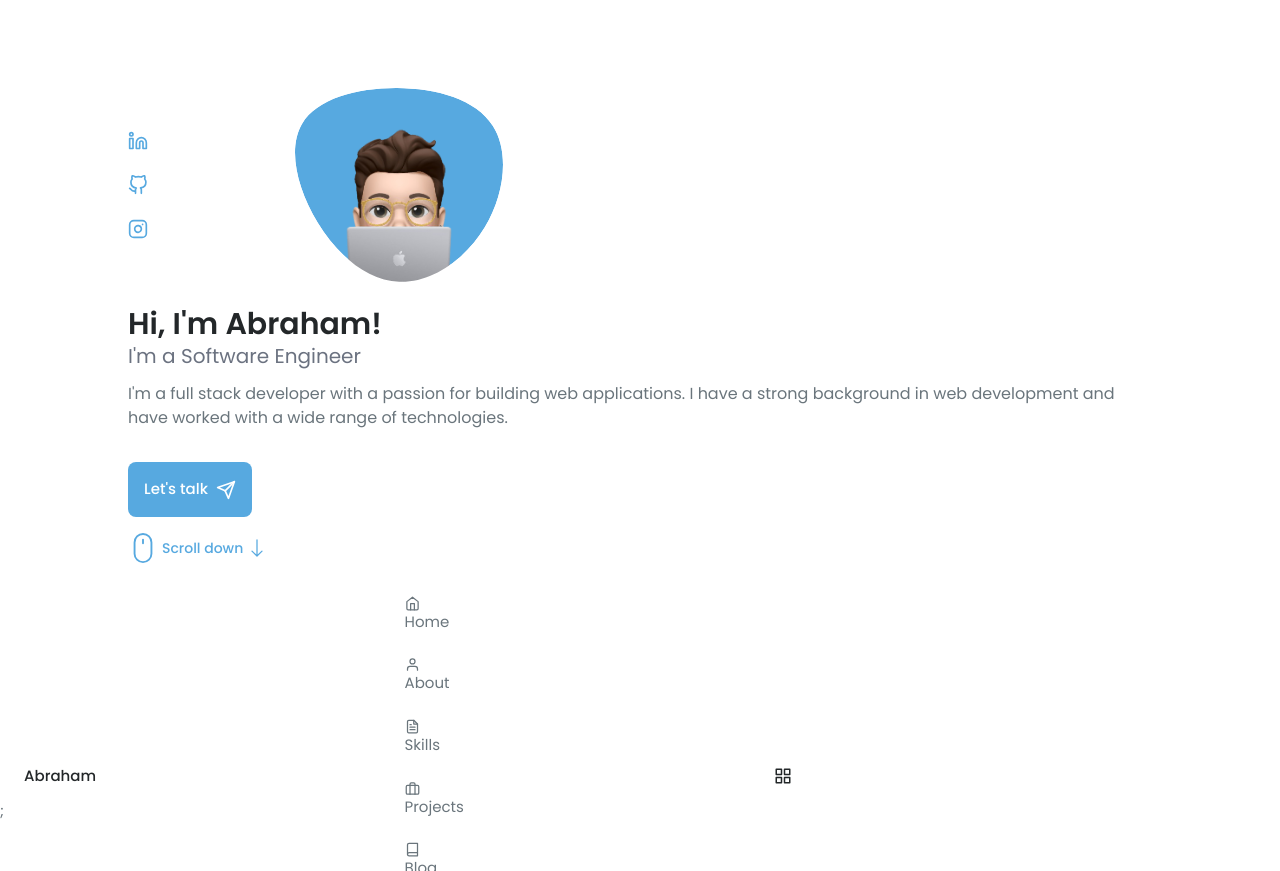
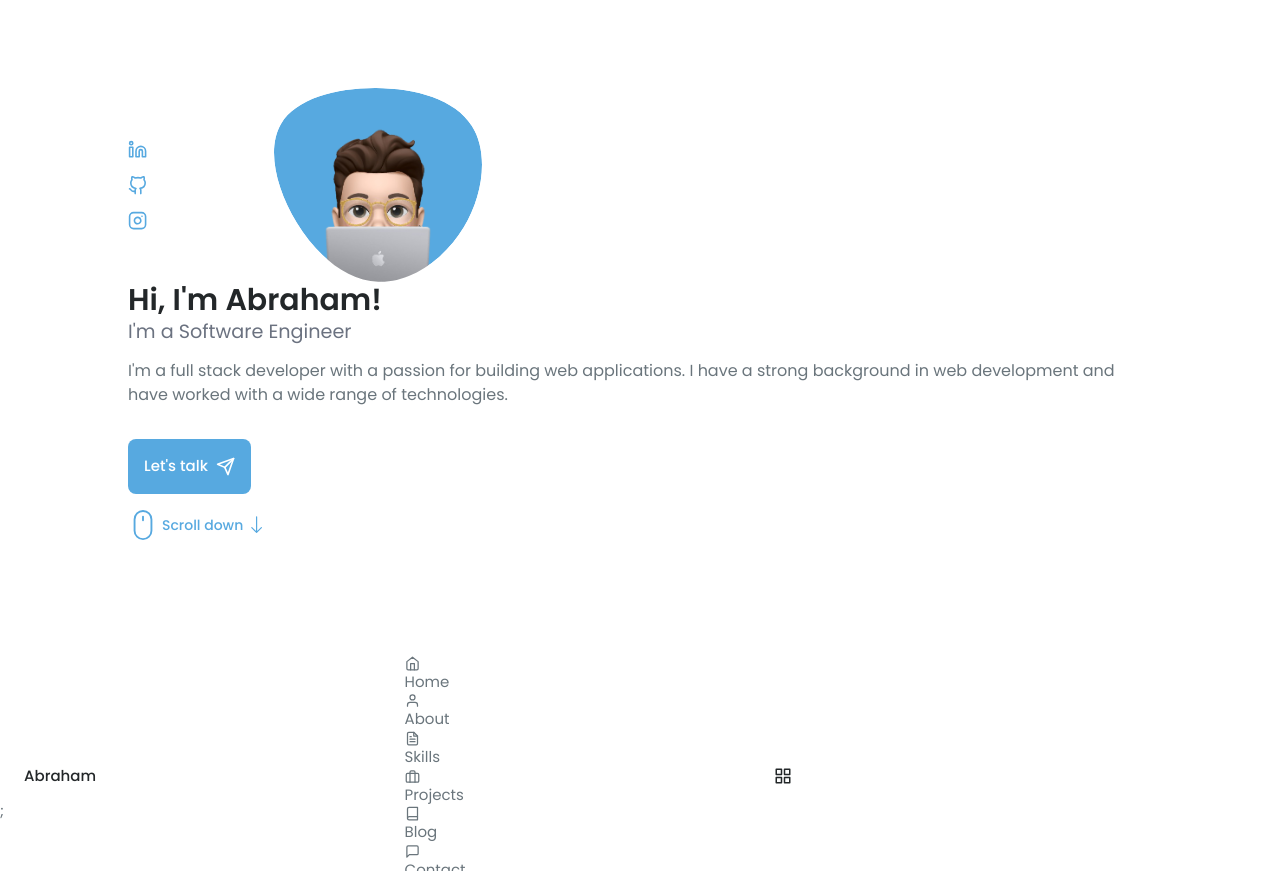
Before and after one commit to idkan/Portafolio, a Next.js app: page / in a window 1280 px wide. Built offline with nearby package versions, Linux system fonts and the light colour scheme.

Commit message:
Added custom styles

```diff
--- a/styles/globals.css
+++ b/styles/globals.css
@@ -95,8 +95,3 @@ img {
     margin-left: 1.5rem;
     margin-right: 1.5rem;
 }
-
-.grid {
-    display: grid;
-    gap: 1.5rem;
-}
--- a/tailwind.config.js
+++ b/tailwind.config.js
@@ -25,6 +25,10 @@ module.exports = {
 			},
 			gridColumn: {
 				"span-1/3": "1/3",
+			},
+			fontSize: {
+				'tiny': '.813rem',
+				'xl': '1.2rem',
 			}
 		},
 	},
```
